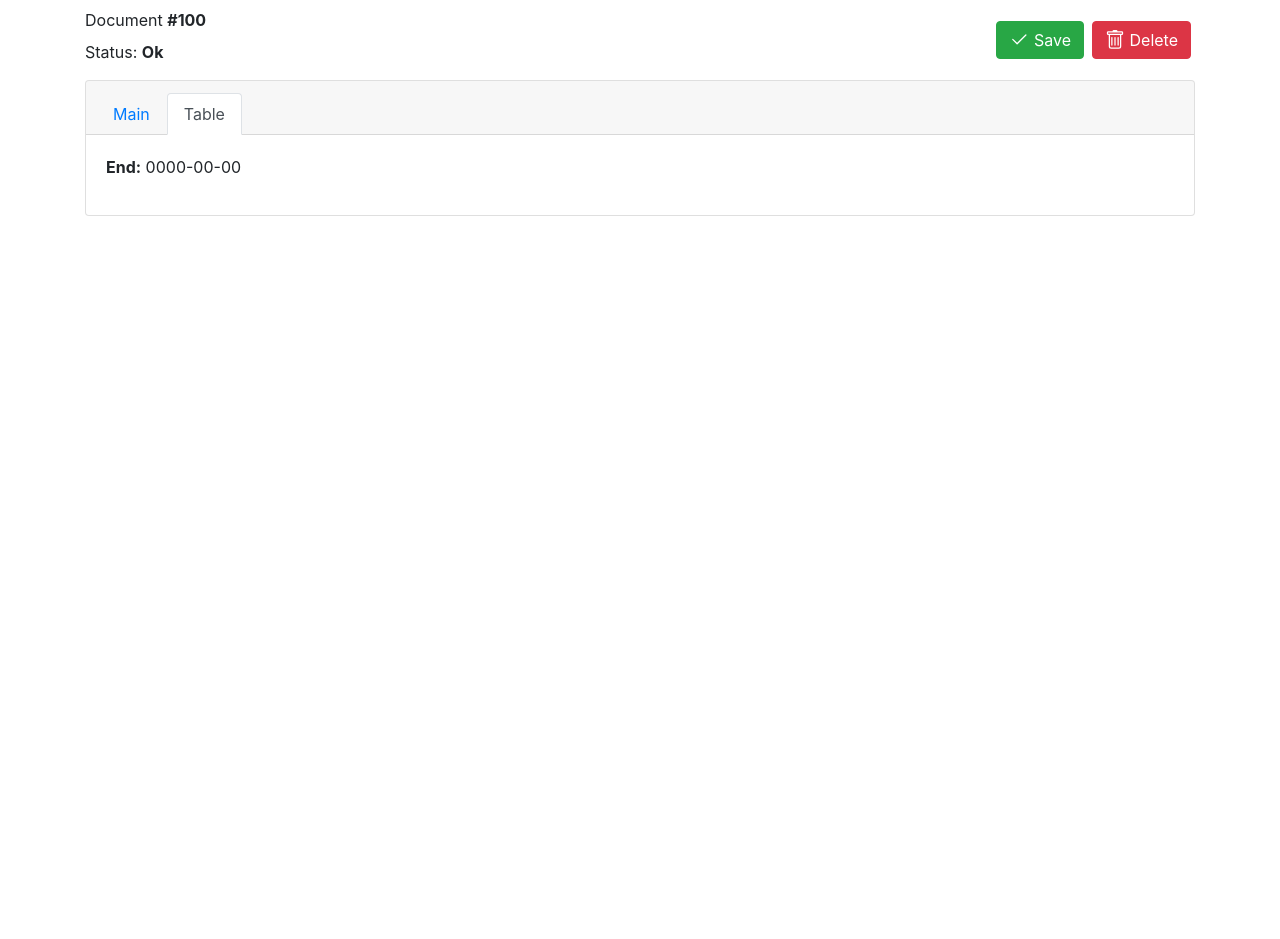
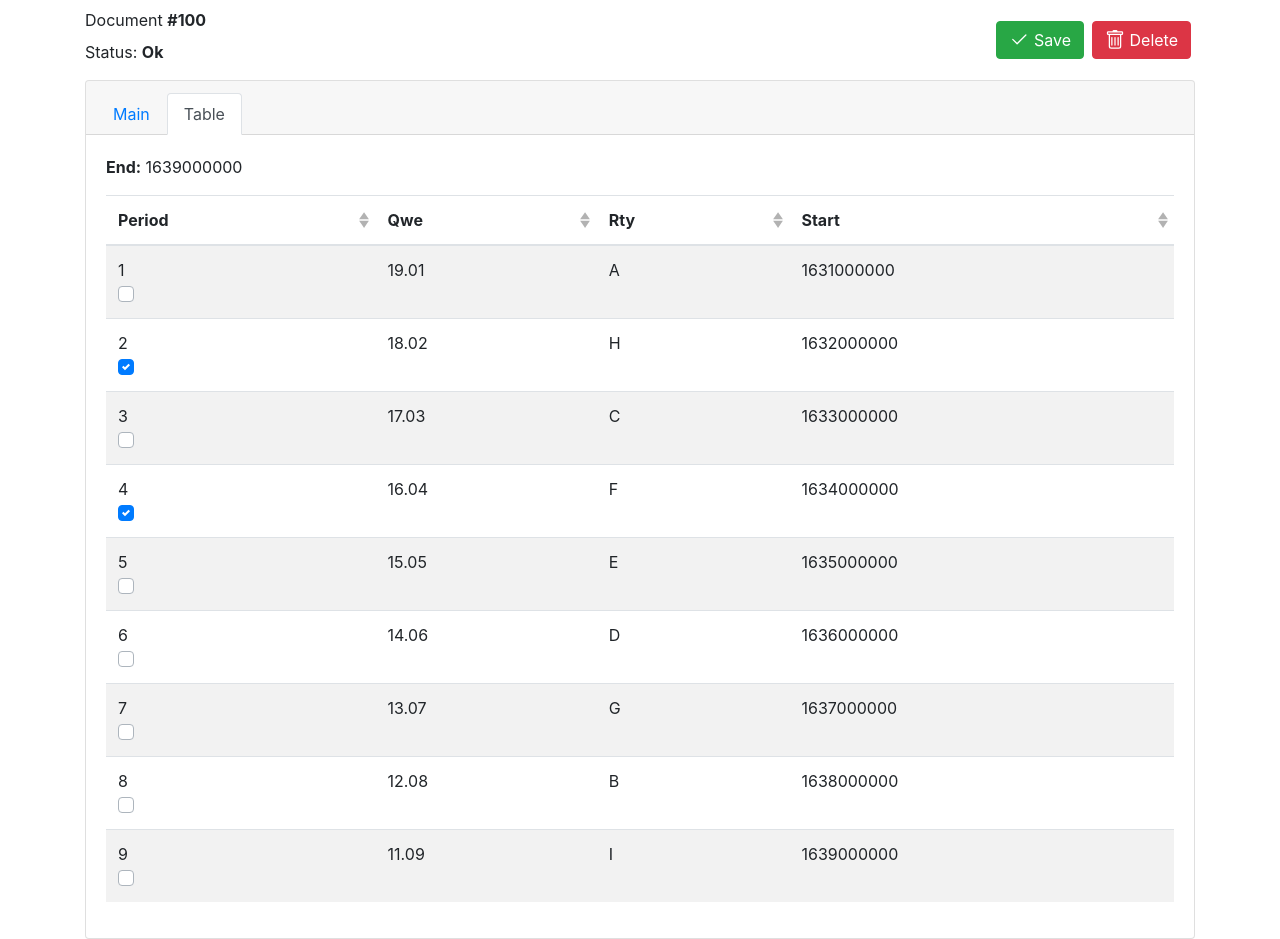
Before and after one commit to OZ1245/tt-atlan, a Vue app: page / in a window 1280 px wide. Both pictures are taken after a click on the tab "Table". Before the commit the page ends 800 px from the top, so only its background shows below. Built offline with nearby package versions, Linux system fonts and the light colour scheme.

Commit message:
Added a table data

```diff
--- a/src/components/MainTab.vue
+++ b/src/components/MainTab.vue
@@ -153,7 +153,7 @@
         this.showAlert(`The "${title}" has deleted`)
       },
       updatePrice() {
-        console.log('updatePrice method')
+        // console.log('updatePrice method')
         let price = 0.0
 
         this.nested.map((item) => {
@@ -163,7 +163,8 @@
         this.$set(this, 'totalPrice', price)
       },
       validateState(i, name) {
-        console.log(`validateState method: key = ${i}, name = ${name}`)
+        // console.log(`validateState method`)
+        // console.log(`validateState method: key = ${i}, name = ${name}`)
 
         const { $invalid } = this.$v.nested.$each[i][name]
         return $invalid ? !$invalid : null;
--- a/src/components/TableTab.vue
+++ b/src/components/TableTab.vue
@@ -3,7 +3,32 @@
     <b-col>
       <b-row>
         <b-col>
-          <p><strong>End:</strong> {{ end }}</p>
+          <p><strong>End:</strong> {{ end | moment('add', '1 months') | moment('YYYY-MM-DD') }}</p>
+        </b-col>
+      </b-row>
+
+      <b-row>
+        <b-col>
+          <b-table striped hover :fields="fields" :items="items" sort-by.sync="period">
+            <template #cell(period)="data">
+              {{ data.value.period }}
+              <b-form-checkbox
+                v-model="data.value.check"
+              />
+            </template>
+
+            <template #cell(qwe)="data">
+              {{ data.value }}
+            </template>
+
+            <template #cell(rty)="data">
+              {{ data.value }}
+            </template>
+
+            <template #cell(start)="data">
+              {{ data.value | moment('YYYY-MM-DD') }}
+            </template>
+          </b-table>
         </b-col>
       </b-row>
     </b-col>
@@ -13,6 +38,31 @@
 <script>
   export default {
     name: 'table-tab',
+    data() {
+      return {
+        fields: [
+          {
+            key: 'period',
+            sortable: true,
+            sortByFormatted(e) {
+              return e.period
+            }
+          },
+          {
+            key: 'qwe',
+            sortable: true
+          },
+          {
+            key: 'rty',
+            sortable: true
+          },
+          {
+            key: 'start',
+            sortable: true
+          }
+        ]
+      }
+    },
     props: {
       table: {
         type: Array,
@@ -23,8 +73,26 @@
     },
     computed: {
       end() {
-        return '0000-00-00'
+        // TODO - НЕверная дата
+        // const item = this.table.filter((item) => {
+        const maxPeriod = Math.max.apply(Math, this.table.map((item) => {
+          return item.period;
+        }))
+        const item = this.table.filter((item) => {
+          return item.period === maxPeriod
+        })
+        return item[0].start
+      },
+      items() {
+        return this.table.map((item) => {
+          return {
+            period: { period: item.period, check: item.check },
+            qwe: item.qwe,
+            rty: item.rty,
+            start: item.start,
+          }
+        })
       }
-    },
+    }
   }
 </script>
--- a/src/components/Tabs.vue
+++ b/src/components/Tabs.vue
@@ -30,10 +30,6 @@
           return {}
         }
       }
-    },
-    // beforeUpdate() {
-    //   console.log('Tabs component - beforeUpdate method')
-    //   console.log(this.content.nested)
-    // }
+    }
   }
 </script>
```
